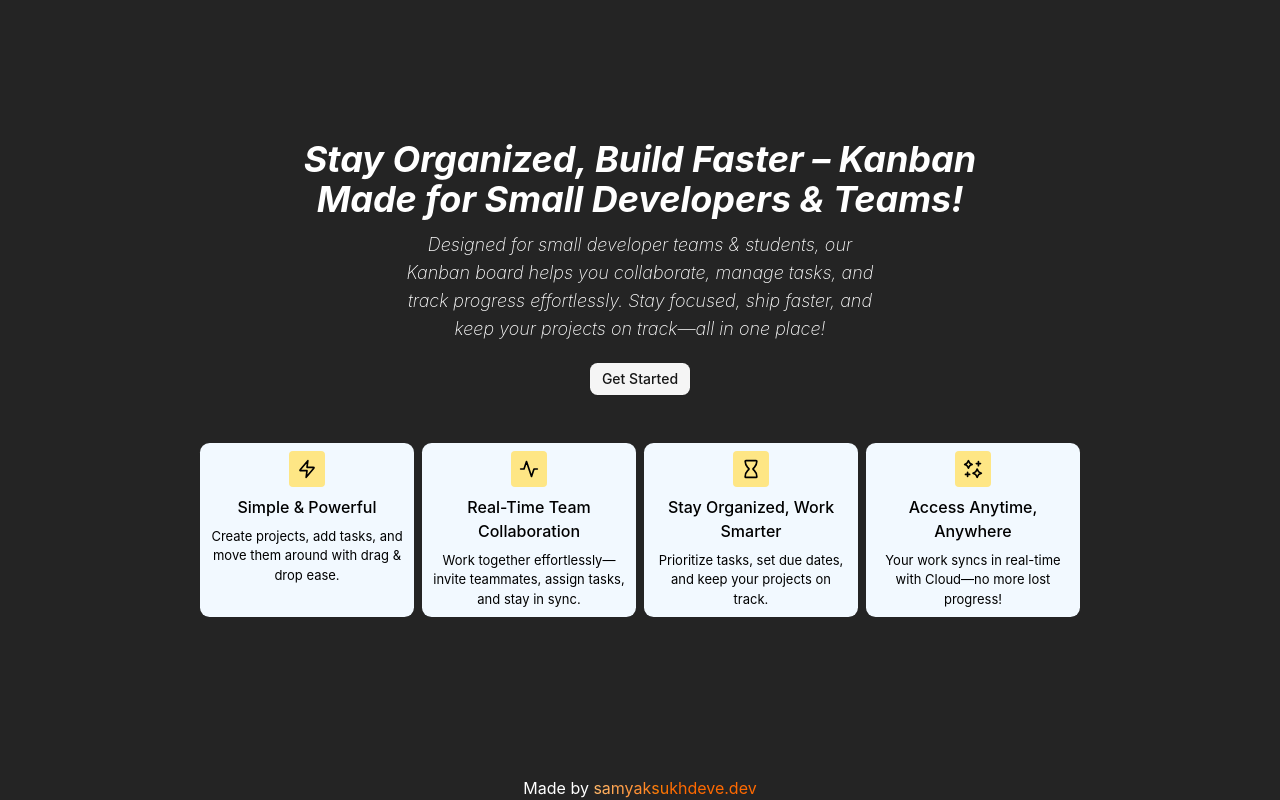
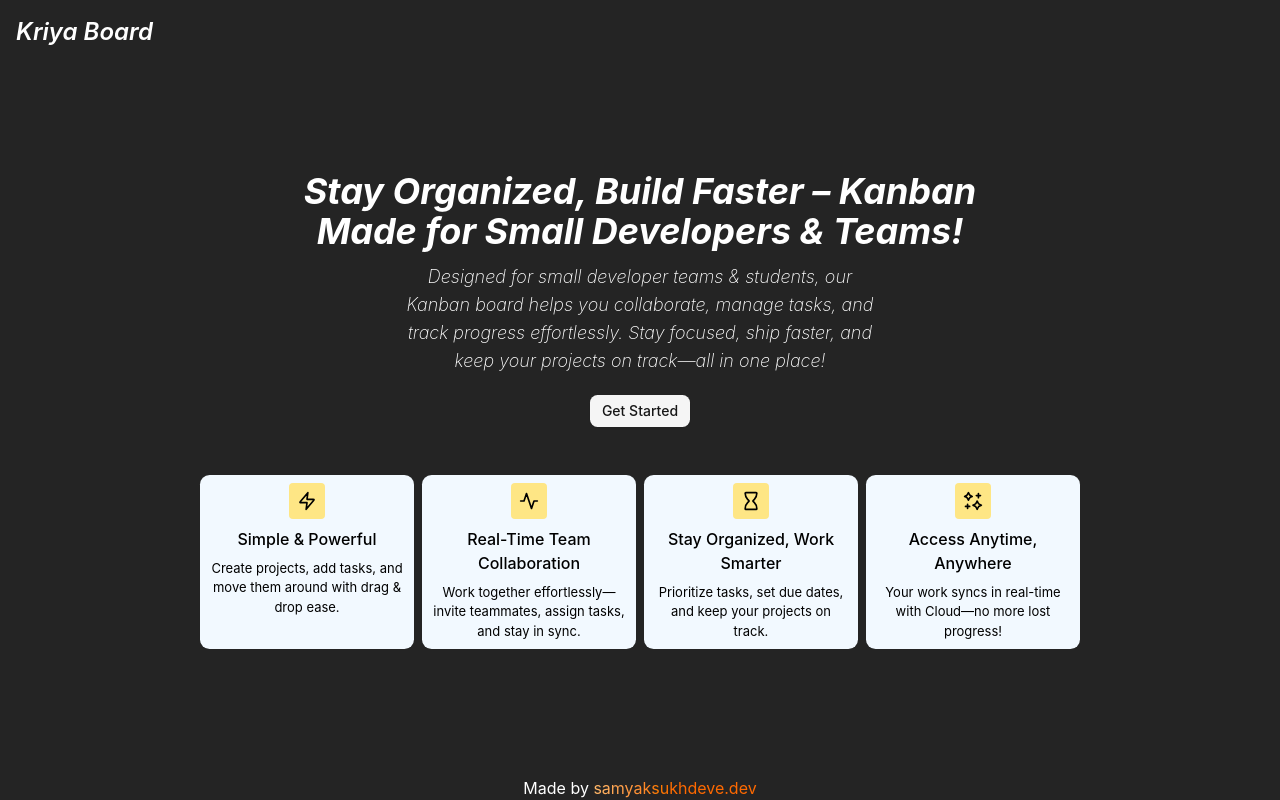
Before and after one commit to SamyakSukhdeve/kriyaboard-frontend, a React (Vite) app: page / in a window 1280 px wide. Built offline with nearby package versions, Linux system fonts and the light colour scheme; no server answers.

Commit message:
Added header

```diff
--- a/src/components/UserInfo.jsx
+++ b/src/components/UserInfo.jsx
@@ -9,7 +9,7 @@ const UserInfo = () => {
           <img src={user.photoURL} className="object-fill rounded-full " />
         </div>
         <div className="flex flex-col justify-center ">
-          <span className="text-[14px]] font-medium">{user.displayName}</span>
+          <span className="text-[14px] font-medium">{user.displayName}</span>
           <span className="text-[10px] font-medium">{user.email}</span>
         </div>
       </div>
--- a/src/pages/Landing.jsx
+++ b/src/pages/Landing.jsx
@@ -12,6 +12,16 @@ const Landing = () => {
 
   return (
     <div className=" flex flex-col min-h-svh justify-center ">
+      <header className="">
+        <div className="container p-4">
+          <Link
+            to="/"
+            className="text-xl italic sm:text-2xl font-semibold text-primary"
+          >
+            Kriya Board
+          </Link>
+        </div>
+      </header>
       <div className="flex flex-col justify-center items-center grow ">
         <div className="container mt-5 text-center flex flex-col items-center ">
           <span className="text-[18px]  font-medium  italic mx-2 sm:text-3xl lg:text-4xl lg:mx-10 xl:mx-70 xl:font-bold ">
```
